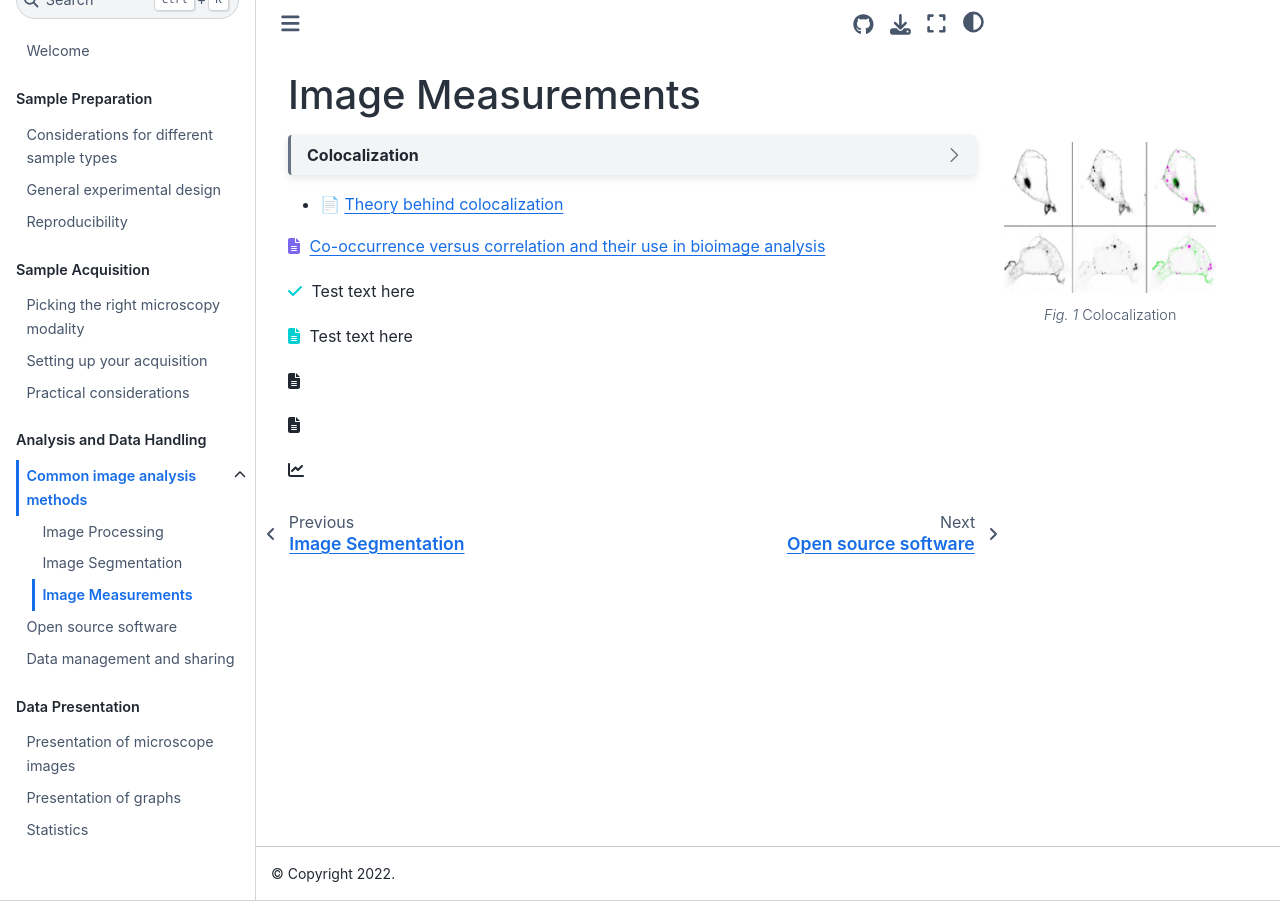
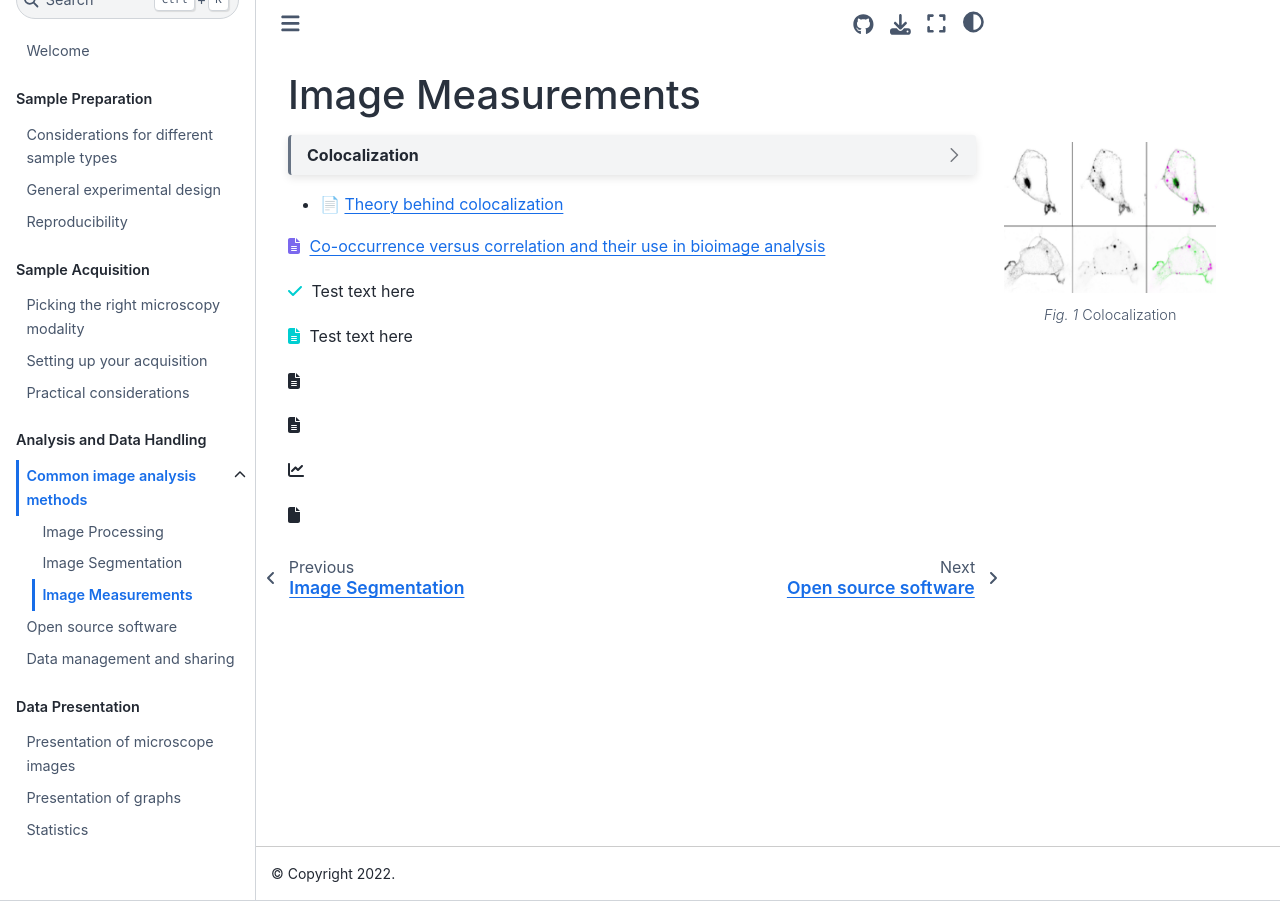
Before and after one commit to bdiazroh/MicroscopyForBeginnersReferenceGuide, a Jupyter Book: the page built from 03_Image_analysis/Image_measurements.md, in a window 1280 px wide. Built offline with Jupyter Book 1.0.4 settings and Sphinx 7.4.7 and the Sphinx Book theme 1.1.4, drawn with Linux system fonts in a browser that asks for light colours.

Commit message:
Update Image_measurements.md

```diff
--- a/03_Image_analysis/Image_measurements.md
+++ b/03_Image_analysis/Image_measurements.md
@@ -28,3 +28,5 @@ types of methods that can be used to obtain this measurement.
 <i class="fa fa-file-text"></i>
 
 <i class="fa fa-line-chart" aria-hidden="true"></i>
+
+<i class="fas fa-file"></i>
```
